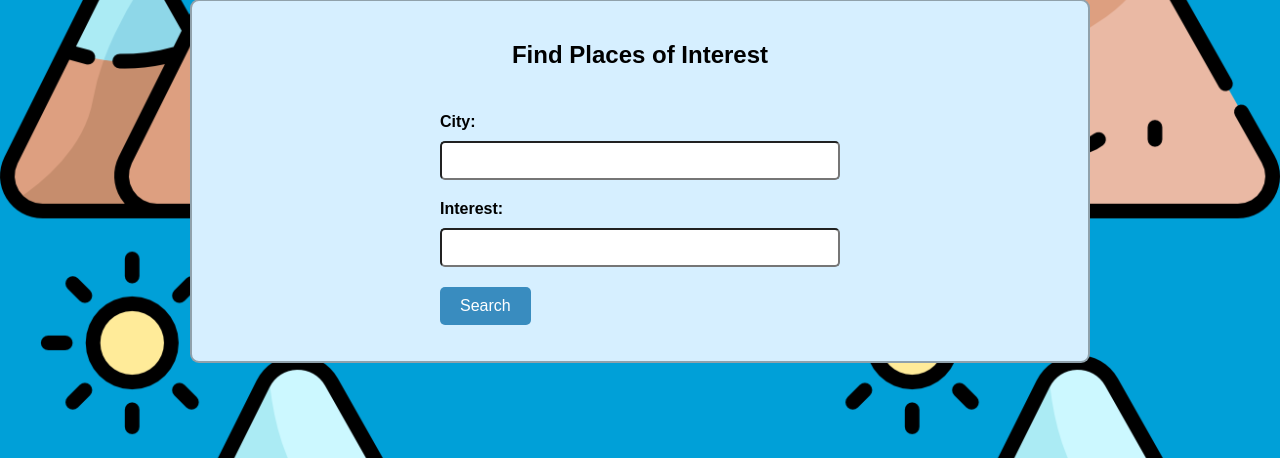
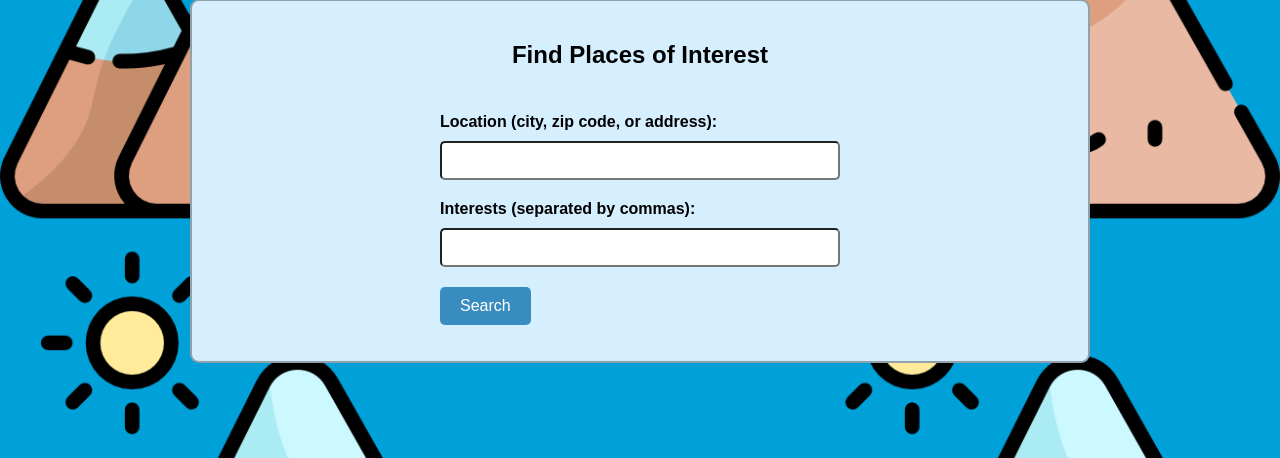
Before and after one commit to haominmai/Travel_Recommendation_System, a Flask app: page / in a window 1280 px wide. Shown: the part 265-723 px from the top of the page. Run offline with Flask 2, Linux system fonts and the light colour scheme.

Commit message:
Updated search query functions

```diff
--- a/app.py
+++ b/app.py
@@ -7,6 +7,10 @@ import sqlite3
 import json
 import calendar
 import datetime
+
+# Johnny's API key- AIzaSyCpcurR1TxU1Cgp_5Hv6PeUZ_p-qc-WD1M
+api_key = 'AIzaSyCpcurR1TxU1Cgp_5Hv6PeUZ_p-qc-WD1M'
+gmaps = googlemaps.Client(key=api_key)
 
 
 app = Flask(__name__)
@@ -24,12 +28,8 @@ def search():
     #save_to_database(df)
     return render_template('results.html', city = city, interest = interest, table = df)
 
+
 # APP FUNCTIONS
-
-# Johnny's - AIzaSyCpcurR1TxU1Cgp_5Hv6PeUZ_p-qc-WD1M
-
-
-api_key = 'AIzaSyCpcurR1TxU1Cgp_5Hv6PeUZ_p-qc-WD1M'
 
 def search_place(city, interest):
     '''
@@ -40,7 +40,9 @@ def search_place(city, interest):
         their name, address, rating, etc.
     '''
     gmaps = googlemaps.Client(key = api_key)
-    places_result = gmaps.places(location = city, query = interest)
+    city_gmap = gmaps.places(query = city)
+    city_location = city_gmap['results'][0]['geometry']['location']
+    places_result = gmaps.places(location = city_location, query = interest)
     places_list = places_result['results']
     return(places_list)
 
@@ -80,12 +82,8 @@ def info(places):
             'open_hour': [open_hour]
         })])
 
-
     df.reset_index(drop = True, inplace = True)
     return df
-
-
-gmaps = googlemaps.Client(key=api_key)
 
 def get_place_details(place_id):
 
--- a/templates/home.html
+++ b/templates/home.html
@@ -4,10 +4,10 @@
   <body>
     <h1>Find Places of Interest</h1>
     <form method="post" action="/search">
-      <label for="city">City:</label>
+      <label for="city">Location (city, zip code, or address):</label>
       <input type="text" name="city" id="city" required>
       <br>
-      <label for="interest">Interest:</label>
+      <label for="interest">Interests (separated by commas):</label>
       <input type="text" name="interest" id="interest" required>
       <br>
       <button type="submit">Search</button>
--- a/templates/results.html
+++ b/templates/results.html
@@ -6,7 +6,7 @@
   </head>
   <body>
     <h1>Results</h1>
-      <p>You searched for <u>{{ city }}</u> and <u>{{ interest }}</u>.</p>
+      <p>You searched for the location of <u>{{ city }}</u> and events <u>{{ interest }}</u>.</p>
 
     <div id="my-plan">
       <h2>My Current Plan:</h2>
@@ -15,7 +15,7 @@
     <hr>
 
     <div class="card-container">
-      {% for row in range(20) %}
+      {% for row in range(table.shape[0]) %}
         <div class="card">
 
           <div class="card-header">
@@ -41,7 +41,6 @@
         </div>
       {% endfor %}
 
-
     </div>
 
     <script>
```
Also changed, not shown: 1 other file.
